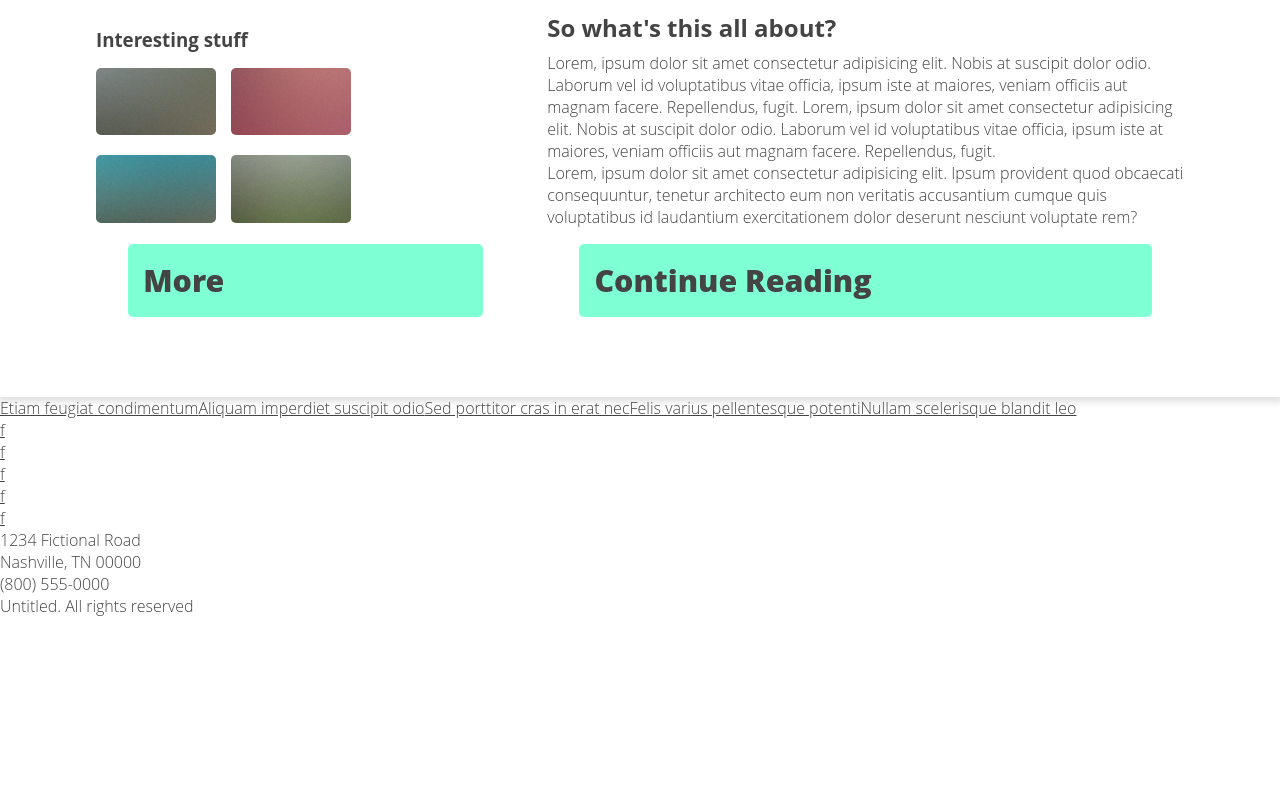
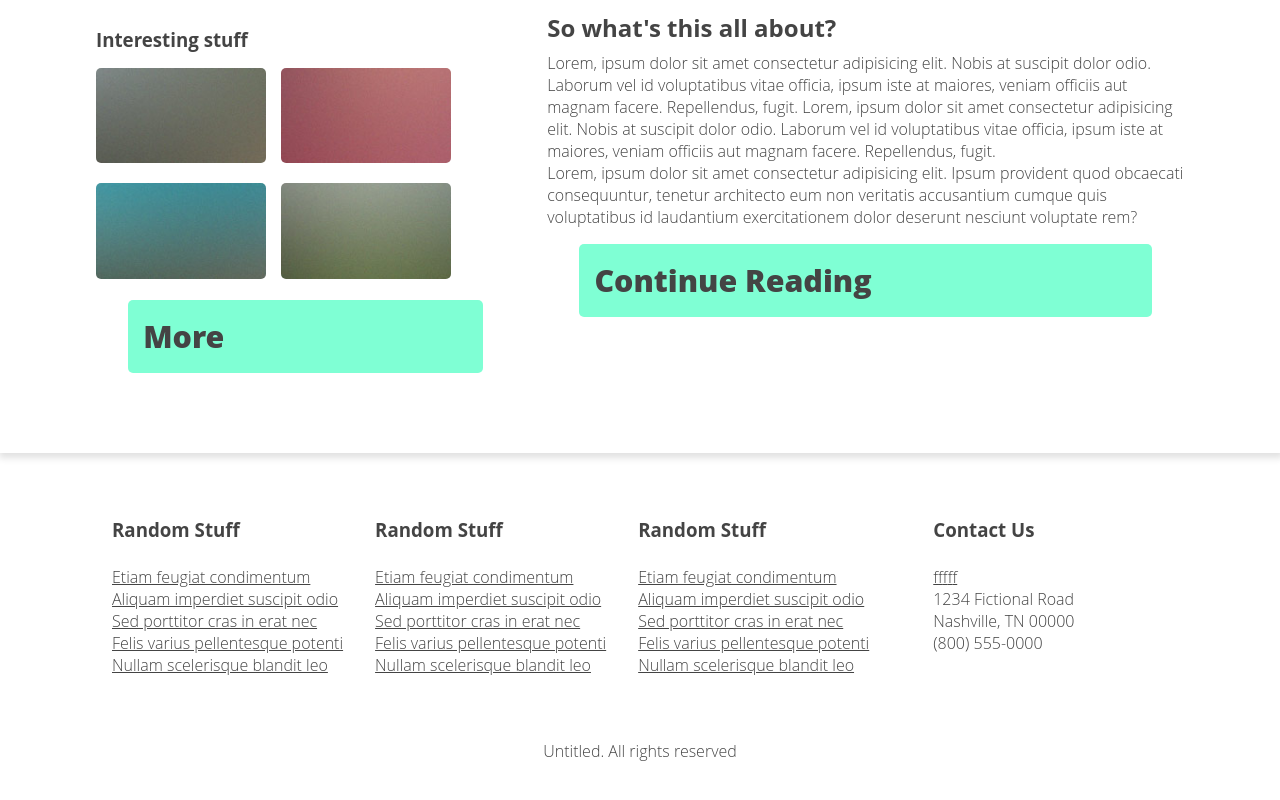
Before and after one commit to StyvenSoft/educational-institution-page, a website: page src/pug/index.pug in a window 1280 px wide. Shown: the part 1056-1856 px from the top of the page. Before the commit the page ends 1673 px from the top, so only its background shows below. Drawn offline with nearby package versions, Linux system fonts and the light colour scheme; files that its build step writes are made by us from their sources; files whose address does not match are found by name.

Commit message:
Created temp footer section

```diff
--- a/src/pug/blocks/footer.pug
+++ b/src/pug/blocks/footer.pug
@@ -1,28 +1,23 @@
-.container
-    .row
+.footer__row
+    - for(let i = 0 ; i < 3 ; i++)
         .footer__col
-            h3.footer__title
-            .footer__link
-            a(href='#') Etiam feugiat condimentum
-            a(href='#') Aliquam imperdiet suscipit odio
-            a(href='#') Sed porttitor cras in erat nec
-            a(href='#') Felis varius pellentesque potenti
-            a(href='#') Nullam scelerisque blandit leo
-        .footer__contact
-            h3.footer__title
-            ul
-                li
-                    a(href='') f
-                li
-                    a(href='') f
-                li
-                    a(href='') f
-                li
-                    a(href='') f
-                li
-                    a(href='') f
-            p.footer__text 1234 Fictional Road
-            p.footer__text Nashville, TN 00000
-            p.footer__text (800) 555-0000
-    .row
-        p.footer__copy Untitled. All rights reserved
+            h3.footer__col-title Random Stuff
+            .footer__col-link
+                a(href='#') Etiam feugiat condimentum
+                a(href='#') Aliquam imperdiet suscipit odio
+                a(href='#') Sed porttitor cras in erat nec
+                a(href='#') Felis varius pellentesque potenti
+                a(href='#') Nullam scelerisque blandit leo
+    .footer__contact
+        h3.footer__contact-title Contact Us
+        ul.footer__contact-social
+            li: a(href='#') f
+            li: a(href='#') f
+            li: a(href='#') f
+            li: a(href='#') f
+            li: a(href='#') f
+        p.footer__contact-text 1234 Fictional Road
+        p.footer__contact-text Nashville, TN 00000
+        p.footer__contact-text (800) 555-0000
+.footer__copy
+    p.footer__copy-text Untitled. All rights reserved
--- /dev/null
+++ b/src/scss/layout/_footer.scss
@@ -0,0 +1,36 @@
+.footer {
+    margin: 3rem 6rem;
+
+    &__row {
+        display: flex;
+
+        .footer__col {
+            padding: 1rem;
+
+            &-title {
+                margin-bottom: 1.5rem;
+            }
+
+            &-link {
+                display: grid;
+            }
+        }
+
+        .footer__contact {
+            padding: 1rem 3rem;
+
+            &-title {
+                margin-bottom: 1.5rem;
+            }
+
+            &-social {
+                display: flex;
+            }
+        }
+    }
+
+    &__copy {
+        text-align: center;
+        margin: 3rem;
+    }
+}
--- a/src/scss/main.scss
+++ b/src/scss/main.scss
@@ -6,6 +6,7 @@
 
 @import 'layout/header';
 @import 'layout/banner';
+@import 'layout/footer';
 
 @import 'modules/buttons';
 @import 'modules/cards';
--- a/src/scss/modules/_about.scss
+++ b/src/scss/modules/_about.scss
@@ -12,7 +12,7 @@
 
             .projects {
                 display: grid;
-                grid-template-columns: 120px 120px;
+                grid-template-columns: 170px 170px;
                 grid-gap: 15px;
                 margin-top: 1rem;
 
```
Also changed, not shown: public/css/main.css, public/index.html.
